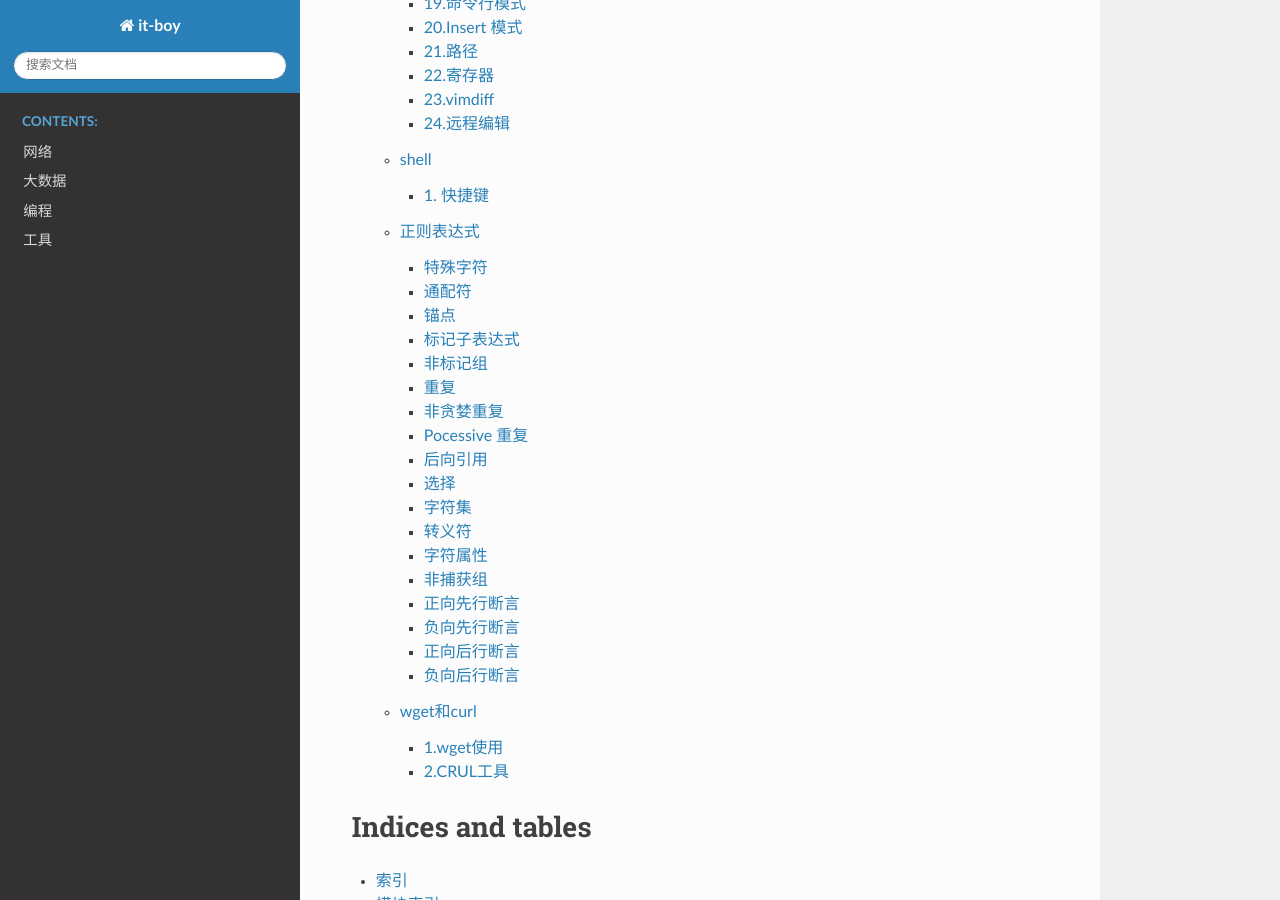
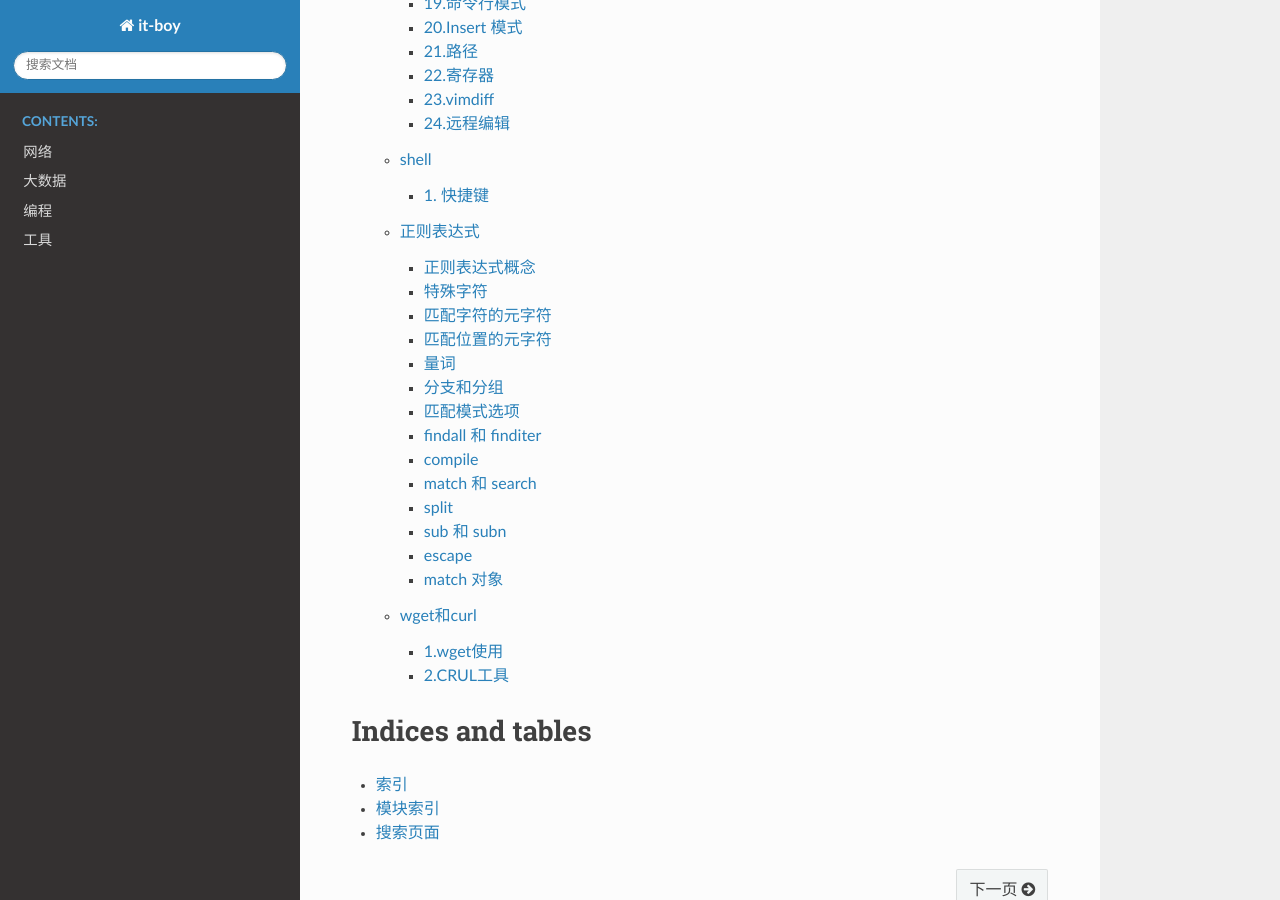
Before and after one commit to zysok2023/myblog, a Sphinx documentation site: the page built from docs/source/index.rst, in a window 1280 px wide and 900 px high, scrolled down 1889 px. Built offline with Sphinx 7.4.7 and the Read the Docs theme 2.0.0, drawn with Linux system fonts in a browser that asks for light colours; some of the changed lines change nothing that is shown.

Commit message:
fix:正则表达式文档修改完善

````diff
--- a/docs/source/工具/正则表达式.md
+++ b/docs/source/工具/正则表达式.md
@@ -1,183 +1,201 @@
 # 正则表达式
 参考[stackoverflow关于正则](https://stackoverflow.com/questions/22937618/reference-what-does-this-regex-mean/22944075)
-参考[perl正则](https://www.junmajinlong.com/perl/perl_re/)
+
+## 正则表达式概念
+![字符和位置](https://cdn.jsdelivr.net/gh/zysok2023/cloudImg/blogs/picture/字符和位置.png)
+正则表达式中有两个概念，一个字符串包含若干个字符，每个字符在内存中都有对应的二进制编码，以及字符先后关系构成的位置，比如字符串开始位置和结束位置如图所示表示为 ps 和 pe。包含 N 个字符的字符串有 N+1 个位置，位置不占用内存，仅用于匹配定位。
+匹配过程中有一个位置指针，开始总是指向位置 ps，根据匹配模式每匹配一次，就将指针移动到匹配字符的后序位置，并尝试在每一个位置上进行模式匹配，直至尝试过 pe 位置后匹配过程结束。
 ## 特殊字符
 . [ { ( ) \ * + ? | ^ $
-## 通配符
-. 在字符集之外使用时可以匹配任意单字符。
-## 锚点
-'^'字符会匹配行的起始。
-'$'字符会匹配行的终止。
-## 标记子表达式
-在()之间的部分是被标记的子表达式，匹配算法会将子表达式匹配的部分分离成独立的部分。 标记子表达式可以被重复，或后向引用。
-## 非标记组
-标记子表达式对于正则表达式中的成组文字部分是非常有用的，但将结果分组是有副作用的。 作为选择，可以通过 (?: expression)产生文字分组，但不产生标记子表达式，例如 (?:ab)+ 会重复 ab 但并不分隔出单独的子表达式。
-## 重复
-任意原子(单个字符，一个标记子表达式或一个字符组)可以通过 *, +, ? 和 {} 操作符重复。
 
-| 操作符 | 说明                       |
-| ------ | -------------------------- |
-| *      | 匹配前面的原子零次或多次   |
-| +      | 匹配前面的原子一次或多次   |
-| ?      | 匹配前面的原子零次或一次   |
-| {n}    | 匹配前面的原子n次          |
-| {n,}   | 匹配前面的原子n次或更多次  |
-| {n,m}  | 匹配前面的原子n次到m次之间 |
+## 匹配字符的元字符
 
-## 非贪婪重复
+| 元字符 | 字符集                       | 非集          | 字符集      |
+| ------ | ---------------------------- | ------------- | ----------- |
+| .      | 匹配除换行符 \n 外的所有字符 | \n            | 换行符 \n   |
+| \d     | 匹配数字 0-9                 | \D            | 非数字      |
+| \s     | 空白符:                      | [<空格>trnfv] | \S	非空白符 |
+| \w     | 匹配单词字符                 | \W            | 非单词字符  |
 
-| 操作符 | 说明                                            |
-| ------ | ----------------------------------------------- |
-| *?     | 匹配前面的原子零次或多次，但尽可能少地消耗输入  |
-| +?     | 匹配前面的原子一次或多次，但尽可能少地消耗输入  |
-| ??     | 匹配前面的原子零次或一次，但尽可能少地消耗输入  |
-| {n,}?  | 匹配前面的原子n次或更多次，但尽可能少地消耗输入 |
-| {n,m}? | 匹配前面的原子n次到m次，但尽可能少地消耗输入    |
+[…] 用于直接指定字符集，表示匹配其中任意一个：
+- 可以直接给出，比如 [abc]
+- 可以给定范围，比如 [a-c]
+- 以在开始位置添加 ^，表示取反，比如 [^a-c]，表示 abc 以外的所有字符集。
+- 如果要在 [] 中指定特殊字符，比如 ^，需要转义。
 
-## Pocessive 重复
-缺省情况下，当一个重复模式不能被匹配时，引擎将回溯直至找到一个匹配。但是，有时候这种行为不是用户所期望的， 因此还有一种”pocessive”重复：它尽可能多地进行匹配且当剩下的表达式不能匹配时不允许进行回溯。
+## 匹配位置的元字符
 
-| 操作符 | 说明                               |
-| ------ | ---------------------------------- |
-| *+     | 匹配前面的原子零次或多次，但不退回 |
-| ++     | 匹配前面的原子一次或多次，但不退回 |
-| ?+     | 匹配前面的原子零次或一次，但不退回 |
-| {n,}+  | 匹配前面的原子n次或多次，但不退回  |
-| {n,m}+ | 匹配前面的原子n次到m次，但不退回   |
+| 元字符 | 字符集                | 非集                           | 字符集                |
+| ------ | --------------------- | ------------------------------ | --------------------- |
+| ^      | 匹配字符串起始位置 ps | $                              | 匹配字符串末尾位置 pe |
+| \b     | 匹配                  | \w 和 \W 之间位置，ps,p2,p3,pe | \B                    | \w 和 \W 之外位置，如图p1,p4,p5,p6 |
+| \A     | 等同 ^                | \Z                             | 等同 $                |
 
-## 后向引用
-- 一个转义字符跟着一个数字\n，n的范围是1-9，匹配被子表达式n匹配的相同字符串，如：^(a*).*\1$匹配 aaabbaaa但不匹配aaabba
-- \g转义符
+- ^ 和 $ 在多行模式下支持每行的起始和末尾位置匹配。\A 和 \Z 不支持多行模式。
+- ^ 在数学中被称为 hat ，帽子总是戴在头上，匹配字符起始位置，而 $ 很像蛇的尾巴，匹配字符结尾。
+- A 和 Z 分别是字母表的首尾字母，分别匹配字符起止位置。
+- b 表示 between，是 \w 和 \W 单词字符和非单词字符之间的位置。
+### 关于\b
+虽然字符串的结束位置在实际的字符串内容中没有显式的标记，但在正则表达式的解析过程中，字符串的结束位置被隐式地视为一个特殊的位置，可以用于匹配零宽度的断言，如单词边界 \b 和结束符 $。
+## 量词
+有了元字符，只能够匹配特定的单个字符或者位置，有了重复字符的参与，就可以生成更加复杂的模式，比如我们要匹配 8 个数字，不用写 8个 \d，而直接用 \d{8}。
+重复字符又称为数量符，常用的重复字符表如下：
 
-| 操作符  | 说明                                                 |
-| ------- | ---------------------------------------------------- |
-| \g1     | 匹配子表达式1的内容                                  |
-| \g{1}   | 匹配子表达式1的内容：更安全的方式如\g{1234} 或\g{1}2 |
-| \g-1    | 匹配最后一个被打开的子表达式的内容                   |
-| \g{-2}  | 匹配倒数第二个被打开的子表达式的内容                 |
-| \g{one} | 匹配名为one的子表达式的内容                          |
+| 数量符 | 描述            |
+| ------ | --------------- |
+| *      | 重复 >=0 次     |
+| +      | 重复 >=1 次     |
+| ?      | 重复 0 或 1 次  |
+| {m}    | 重复 m 次       |
+| {m,n}  | 重复 m 到 n 次  |
+| (,n)   | 重复 0 到 n 次  |
+| (m,)   | 重复 m 到无限次 |
 
-- \k转义符可用于引用命名子表达式，如\k<two>将匹配名为two的子表达式的内容
-## 选择
-- | 操作符匹配它的参数之一，例如 abc|def 会匹配“abc”或“def”
-- 括号可以用来对选择进行分组，例如：ab(d|ef) 会匹配 “abd” 或 “abef”。
-- 空的选择是不允许的(这通常都是错误)，但如果真的需要一个空的选择，可以使用 (?:) 作为占位符，如
-   - |abc 不是有效的表达式，但(?:)|abc 是有效的表达式，并且与(?:abc)?? 有完全相同的作用
-## 字符集
-字符集是一个[]方括号表达式，它定义了一个字符的集合，匹配集合中的任意单个字符。包含下面的组合：
-- 单个字符：如[abc]可以匹配’a’, ’b’, 或 ’c’。
-- 字符范围：如[a-c]可以匹配’a’ 到 ’c’范围内的任意单个字符
-- 否定：如果方括号表达式以 ^ 字符开始，那么它匹配包含字符的补集，如：[^a-c]匹配不在a到c范围内的任意字符
-- 字符类:形如[[:name:]]的表达式匹配命名字符类”name”，例如[[:lower:]]任意小写字符。参见字符类名称表
-- 对照元素形如 [[.col.]] 的表达式匹配对照元素 /col/。对照元素是任意的单个字符，或对应于某个单个单元的字符序列。对照元素还可以用作范围的端点，例如 [[.ae.]-c] 匹配字符序列”ae”，和在范围”ae”到c之间的任意单个字符。 其中”ae”被当前locale处理为单个对照元素。作为扩展，对照元素可以通过其符号名指定，例如：[[.NUL.]] 匹配一个 \0 字符
-- 等价类 形如 [[=col=]] 的表达式匹配主排序关键字等同于对照元素 col 的任意字符或对照元素，其中名字为 col 的对照元素可以是一个 符号名。主排序关键字忽略大小写、重音或特定区域(locale)的裁剪(tailorings)； 所以如 [[=a=]] 匹配下面的字符：a, À, Á, Â, Ã, Ä, Å, A, à, á, â, ã, ä 和 å。 不幸的是这个实现依赖于平台的对照(collation)和地区(localization)支持； 这个特性并不能很好地可移植工作于所有的平台，甚至一个平台上的所有区域(locale)。
-- 转义字符 任意匹配单个字符或单个字符类的转义序列都可以定义在字符类中。例如[\[\]] 可以匹配 [ 或 ] ，而 [\W\d]可以匹配任何“数字”字符或者任何不是”单词”的字符。
-- 组合: 所有上面的都可以在一个字符类声明中被组合，例如 [[:digit:]a-c[.NUL.]]。
-## 转义符
-任意特殊字符前面加转义符都匹配自己。
-下面的转义序列和单个字符同义
+- 重复字符用在匹配字符的元字符之后，也可以用在分组后
+- 以上重复模式默认为贪婪模式，总是选择尽量多匹配的分支，比如 {m, n} 就尽量选择靠近 n 的分支，可以在其后加 ‘?’ 变成非贪婪模式，比如 *?，{m,n}?
 
-| 操作符   | 说明                                               |
-| -------- | -------------------------------------------------- |
-| \a       | \a                                                 |
-| \e       | 0x1B                                               |
-| \f       | \f                                                 |
-| \n       | \n                                                 |
-| \r       | \r                                                 |
-| \t       | \t                                                 |
-| \v       | \v                                                 |
-| \b       | \b(仅在字符类声明中使用)                           |
-| \cX      | 一个ASCII转义序列，字符码点为 X % 32               |
-| \xdd     | 一个十六进制转义序列，匹配码点为0xdd的单个字符。   |
-| \x{dddd} | 一个十六进制转义序列，匹配码点为0xdddd的单个字符。 |
-| \0ddd    | 八进制转义序列，匹配码点为0ddd的单个字符。         |
-| \N{name} | 匹配符号名为name的单个字符。                       |
-## “单字符” 字符类
+## 分支和分组
+分支|
+- 它用在多个表达式式中间，表示匹配其中任何一个，比如 A | B | C，它总是先尝试匹配左边的表达式，一旦成功匹配则跳过右边的表达式。
+- 如果 | 没有包含在 () 中，则它的范围是整个表达式。
+使用 () 括起来的表达式，被称为分组（Group）。重复字符可以加在分组之后。
+表达式中的每个分组从左至右被自动从 1 编号，可以在表达式中引用编号。也可以为分组指定名字。
 
-| 转义序列 | 等价于       |
-| -------- | ------------ |
-| \d       | [[:digit:]]  |
-| \l       | [[:lower:]]  |
-| \s       | [[:space:]]  |
-| \u       | [[:upper:]]  |
-| \w       | [[:word:]]   |
-| \h       | 水平空白     |
-| \v       | 垂直空白     |
-| \D       | [^[:digit:]] |
-| \L       | [^[:lower:]] |
-| \S       | [^[:space:]] |
-| \U       | [^[:upper:]] |
-| \W       | [^[:word:]]  |
-| \H       | 非水平空白   |
-| \V       | 非垂直空白   |
+| 分组操作      | 描述                                                               |
+| ------------- | ------------------------------------------------------------------ |
+| (exp)         | 匹配exp，并自动编号                                                |
+| <id>          | 引用编号为<id>的分组匹配到的字符串，例如 (d)abc1                   |
+| (?P<name>exp) | 为分组命名，例如 (?P<id>ab){2}，匹配 abab                          |
+| (?P=name)     | 引用命名为<name>的分组匹配到的字符串，例如 (?P<name>d)abc(?P=name) |
+| (?:exp)       | 匹配exp，但跳过匹配字符，且不为该分组编号                          |
+| (?#comment)   | 正则表达式注释，不影响正则表达式的处理                             |
 
-## 字符属性
-下面表格中的字符属性名称都等价于字符类中使用的名字。
-
-| 形式     | 说明                         | 等价的字符集形式 |
-| -------- | ---------------------------- | ---------------- |
-| \pX      | 匹配任意具有属性X的字符      | [[:X:]]          |
-| \p{Name} | 匹配任意具有属性Name的字符   | [[:Name:]]       |
-| \PX      | 匹配任意不具有属性X的字符    | [^[:X:]]         |
-| \P{Name} | 匹配任意不具有属性Name的字符 | [^[:Name:]]      |
-
-例如 \pd 匹配任意的”数字”字符，和 \p{digit} 作用是一样的。
-- 单词边界
-下面的转义序列匹配单词的边界：
-\< 匹配单词的起点
-\> 匹配单词的终点
-\b 匹配单词的边界（起点或终点）
-\B 只有不在边界时才匹配。
-- 缓冲区边界
-下面的转义序列匹配缓冲区边界：这里的”缓冲区”指用于匹配的全部输入文本(注意，^和$可以用于匹配文本中的行)。
-  -  ` 匹配缓冲区的起点。
-  -  ' 匹配缓冲区的终点。
-  -  \A 匹配缓冲区的起点(同 \` 一样)。
-  -  \z 匹配缓冲区的终点(同 \’ 一样)。
-  -  \Z 匹配一个零长度的断言，包括缓冲区结尾处可能存在的空行：等价于正则表达式 (?=\v*\z)。注意，这与 Perl 中匹配 (?=\n?\z) 的行为有一些微妙的不同。
-- 持续转义
-序列 \G 只在上次匹配结尾或匹配文本的起点(如果前面没有匹配)。 当你要迭代文本中所有的匹配，并且每个子序列都从上一次结束时开始匹配的话，这个转义是很有用的。
-- 引用转义
-引用转义 转义序列 \Q 开始一个”被引用序列”：所有后面的字符都被当作字面对待，除非正则表达式结束或碰到 \E。 例如，表达式：\Q\*+\Ea+ 可以匹配如下：*+a *+aaa
-- Unicode转义
-\C 匹配一个单一的码表：在 Boost.Regex 中这和”.”操作符的作用是完全相同的
-\X 匹配一个组合字符序列：任意非组合字符跟上一个零或多个组合字符的序列
-- 匹配行末符
-转义序列 \R 匹配任何行末符序列，特别地，它等同于表达式 (?>\x0D\x0A?|[\x0A-\x0C\x85\x{2028}\x{2029}]).
-- 回退一些文本
-\K 将$0的开始位置重置为当前文本位置：换言之，\K 左边的所有东西被”退回”且不作为该正则表达式的匹配部分。 $ 也被相应更新。 例如，foo\Kbar 用于匹配文本 "foobar" 时，将对 $0 返回匹配 "bar"，对 $ 返回 “foo”。 这可以被用于模拟可变宽度的后向环视断言。
-- 其他转义
-其它转义序列匹配被转义的字符，例如 \@匹配 ‘@’
-
-## 非捕获组
-非捕获组（Non-Capturing Groups）在正则表达式中是一个非常有用的工具。它的主要意义在于增强正则表达式的灵活性和性能，同时避免不必要的捕获。
+分组操作还支持以下语法，用于匹配特定位置：
+### 非捕获组
+非捕获组（Non-Capturing Groups）在正则表达式中是一个非常有用的工具。它的主要意义在于增强正则表达式的灵活性和性能，同时**避免不必要的捕获**。
 假设你有一个字符串 a1b2c3，并且你想匹配字母和数字的组合，但只捕获数字
 ```
 (?:[a-z])(\d)
 ```
 非捕获组的语法是 (?:...)，其中 ... 是你想要分组的正则表达式部分。
 
-## 正向先行断言
+### 正向先行断言
 正则表达式中的正向先行断言（positive lookahead assertion）是一种特殊的断言模式，用于匹配在某个位置之后满足特定条件的文本。正向先行断言在正则表达式中的存在意义是提供更精确、灵活和高效的模式匹配能力，以满足特定的匹配需求，并增强正则表达式的功能和应用范围。零宽度匹配：正向先行断言是零宽度匹配（zero-width match），即它们不消耗匹配项，也不包含在最终的匹配结果中。
 例如，Date: 4 Aug 3PM,我们要匹配文本中的小时值。为了只匹配后面有 PM 的数值，我们需要在表达式后面使用正向先行断言 (?=)，并在括号内的 = 后面添加 PM。
 ```
 \d+(?=PM)
 ```
-## 负向先行断言
+### 负向先行断言
 正则表达式中的负向先行断言（negative lookahead assertion）是一种特殊的断言模式，用于匹配在某个位置之后不满足特定条件的文本。负向先行断言是零宽度匹配（zero-width match），即它们不消耗匹配项，也不包含在最终的匹配结果中。这意味着我们可以在不影响最终结果的情况下，仅仅检查文本的一部分是否不满足某些条件
 我们要在文本中匹配除小时值以外的数字。我们需要在表达式后面使用负向先行断言 (?!)，并在括号内的 ! 后面添加 PM，从而只匹配没有 PM 的数值.
 ```
 \d+(?!PM)
 ```
 
-## 正向后行断言
+### 正向后行断言
 正向后行断言（positive lookbehind assertion）是正则表达式中的一种特殊断言模式，用于匹配在某个位置之前满足特定条件的文本。它的语法形式为(?<=...)，其中...表示要匹配的条件。正向后行断言是零宽度匹配（zero-width match），即它们不消耗匹配项，也不包含在最终的匹配结果中。这意味着我们可以在不影响最终结果的情况下，仅仅检查文本的一部分是否满足某些条件。
 例如，我们要匹配文本Product Code: 1064 Price: $5中的金额数。为了只匹配前面带有 $ 的数字。我们要在表达式前面使用正向后行断言 (?<=)，并在括号内的 = 后面添加 \$。
 ```
 (?<= \$\d+)
 ```
-## 负向后行断言
+### 负向后行断言
 例如，我们要在文本中匹配除价格外的数字。为了只匹配前面没有 $ 的数字，我们要在表达式前用负向后行断言 (?<!)，并在括号内的 ! 后面添加 \$。
 ```
 (?<! \$\d+)
 ```
+```python
+s = 'Date: $4 Aug 3PM'
+# 正向先行断言
+pattern = re.compile(r'\d(?=PM)')
+# 负向先行断言
+pattern = re.compile(r'\d(?!PM)')
+# 正向后行断言
+pattern = re.compile(r'(?<=\$)\d')
+# 负向后行断言
+pattern = re.compile(r'(?<!\$)\d')
+
+ret = pattern.findall(s)
+```
+## 匹配模式选项
+re 模块定义了 6 种模式选项：
+- re.I (re.IGNORECASE): 匹配时忽略大小写
+- re.M (re.MULTILINE): 多行模式，改变’^’和’$’的行为，可以匹配任意一行的行首和行尾
+- re.S (re.DOTALL): 点任意匹配模式，此时’.’ 匹配任意字符，包含 \n
+- re.L (re.LOCALE): 使预定字符类 w W b B s S 取决于当前区域设定
+- re.U (re.UNICODE): 使预定字符类 w W b B s S d D 取决于 unicode 定义的字符属性
+- re.X (re.VERBOSE): 详细模式。此模式下正则表达式可以写成多行，忽略空白字符，并可以加入注释
+```python
+#  正则表达式练习
+import re
+
+s = """Hello,i am a Student,\ni have three dogs
+Hello,You are a good boy
+Thank You!
+我是一个中国人é
+"""
+# 忽略大小写
+pattern = re.compile(r'h', re.I)
+
+# 多行匹配
+pattern = re.compile(r'^Hello', re.M)
+
+# 使 . 匹配包括换行符在内的所有字符
+pattern = re.compile(r'.*i ', re.S)
+
+# 允许在正则表达式中使用空格和注释，以提高可读性。
+pattern = re.compile(r"""
+    am\s #am后面是空格
+""", re.X)
+
+# 默认情况下，\w 也会匹配非 ASCII 的 Unicode 单词字符
+# 使 \w、\W、\b、\B、\d、\D、\s 和 \S 只匹配 ASCII 字符，而不是 Unicode 字符
+pattern = re.compile(r'\w', re.A)
+ret = pattern.findall(s)
+
+print(ret)
+```
+
+## findall 和 finditer
+findall() 方法返回匹配的所有子串，并把它们作为一个列表返回。匹配从左到右有序返回子串。如果无匹配，返回空列表。
+字符集元字符返回的均是匹配的字符列表，而位置元字符返回的是位置，所以均是空字符。
+finditer() 方法与 findall() 唯一不同在于返回的不是列表，而是一个返回 match 对象的迭代器，无匹配，则返回内容为空迭代器。
+
+## compile
+compile() 方法将字符串形式的表达式编译成匹配模式对象。 第二个参数 flag 指定匹配模式类型，可以按位或运算符 ‘|’ 生效多种模式类型，比如re.I | re.M。另外，也可以在表达式字符串中指定模式，以下两个表达式是等价的：
+```python
+re.compile(r'abc', re.I | re.M)
+re.compile('(?im)abc')
+```
+将表达式编译成匹配模式对象后，可以重复使用该对象，无需每次都传入表达式。
+pattern 对象提供了几个可读属性用于查看表达式的相关信息：
+- pattern: 匹配模式对应的表达式字符串。
+- flags: 编译时用的匹配模式选项，数字形式。
+- groups: 表达式中分组的数量。
+- groupindex: 表达式中有别名的分组的别名为键、以组编号为值的字典，不含无别名的分组。
+
+## match 和 search
+match() 方法从字符段头部开始判断是否匹配，一旦匹配成功，返回一个 Match 对象，否则返回 None。Match 对象保存了首次匹配的结果。
+match() 方法与字符串方法 startswith() 很像，只是它使用正则表达式来判断字符头部是否满足条件。
+search() 搜索整个字符串，查找匹配的字符，找到后返回一个 match 对象，否则返回 None。
+## split
+split() 方法按照匹配的子串将 string 分割后返回列表。maxsplit 用于指定最大分割次数，不指定将全部分割。
+
+## sub 和 subn
+sub() 方法使用 repl 替换 string 中每一个匹配的子串后返回替换后的字符串。repl 接受两种类型的参数：
+- 当 repl 是一个字符串时，可以使用 id 或 g<id>，g<name> 引用分组，id 编号从 1 开始。
+- 当 repl 是一个函数时，它只接受一个match对象作为参数，并返回一个用于替换的字符串（返回的字符串中不可再引用分组）。count用于指定最多替换次数，不指定时全部替换。
+## escape
+escape() 方法对表达式中所有可能被解释为正则运算符的字符进行转义。如果字符串很长且包含很多特殊技字符，而又不想输入一大堆反斜杠，或者字符串来自于用户，且要用作正则表达式的一部分的时候，需要使用这个函数。
+## match 对象
+match 对象保存一次匹配成功的信息，有很多方法会返回该对象，这里对它包含的属性进行介绍。使用上例中的匹配对象，将属性打印如下：
+- re：匹配时使用的模式
+- string：要进行匹配操作的字符串
+- pos 和 endpos：分别表示开始和结束搜索的位置索引，pos 等于 ps，也即 0 位置；这里的 endpos 为 24，等于 - ps，是字符 val1 后的位置，也即 string 的长度。
+- lastindex：最后一个匹配的分组编号，我们的模式中有 3 个分组，第 3 个分组用于匹配一个 ‘,’。
+- lastgroup：最后一个匹配的分组的别名，如果没有别名，则为 None。
+- group()：group() 方法使用编号后者别名获取分组，参考 match.group 。
+- groups()：groups() 方法等价于 group(1,2,…last)，返回所有分组匹配的子串，是一个元组。
+- groupdict()：groupdict() 方法返回分组中有别名的分组子串，是一个字典，例如 {‘comma’: ‘,’}。
+- start() 和 end() ：分别返回指定分组匹配的字符串的起止字符在 string 上的位置索引值，支持编号和别名。
+- span(group)：等价于 (start(group), end(group))，返回元组类型。
+- expand(template)：将匹配到的分组代入 template 中然后返回，参考 match.expand
````
